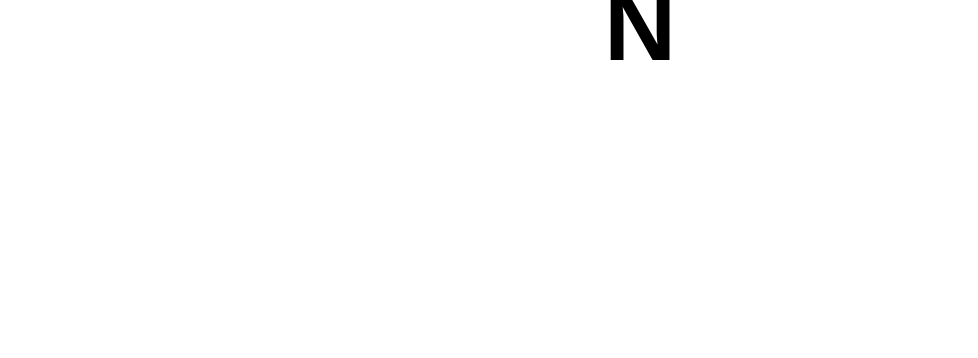
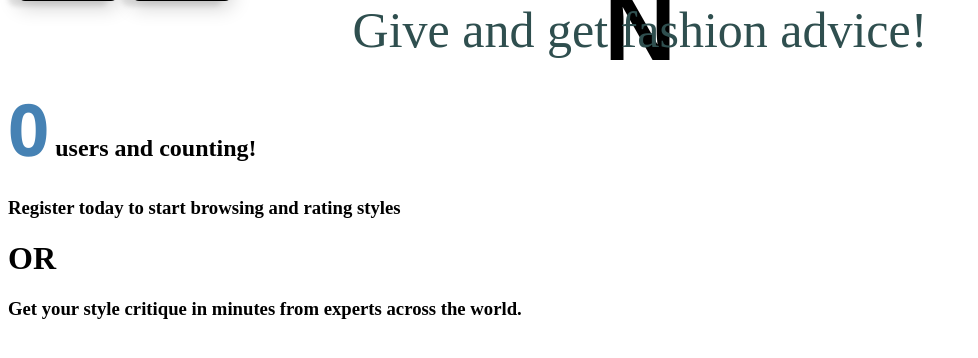
Before and after one commit to BenSztukowski/NStyle, a plain HTML site: page index.html in a window 1280 px wide. Shown: the whole page, without its empty margins (0-978 px from the left). Drawn offline with Linux system fonts and the light colour scheme.

Commit message:
altered page design

```diff
--- a/index.html
+++ b/index.html
@@ -10,10 +10,14 @@
 <body>
     <h1 class="bigN" >N</h1>
     <h1 class="logo">Style</h1>
+    <hr>
     <button class="nav">Login</button>
     <button class="nav">Register</button>
-    <button class="nav">Search</button>
-    <hr>
+    <p id="description">Give and get fashion advice!</p>
+    <h2><span class="counter">0</span> users and counting!</h2>
+        <h3>Register today to start browsing and rating styles</h3>
+        <h1>OR</h1>
+        <h3>Get your style critique in minutes from experts across the world.</h3>
+</body>
 
-</body>
 </html>
--- a/styles.css
+++ b/styles.css
@@ -13,25 +13,37 @@
     text-align: center;
     display: flex;
     justify-content: center;
-    margin-bottom: -60px;
+    /* margin-bottom: -60px; */
 }
 
 .nav {
     font-family: 'Trebuchet MS', 'Lucida Sans Unicode', 'Lucida Grande', 'Lucida Sans', Arial, sans-serif;
     font-size: large;
     width: 100px;
-    height: 100px;
+    height: 40px;
     padding: 5px;
-    border-radius: 50px;
+    border-radius: 7px;
     background-color: gold;
-    display:inline-block;
-    justify-content: space-between;
-    margin-top: -40px;
+    display: inline-block;
     margin-left: 10px;
     text-align: center;
-    box-shadow: -10px 0px 5px 0 rgba(0,0,0,0.2), 0 6px 20px 0 rgba(0,0,0,0.19);
+    box-shadow: -10px 5px 5px 0 rgba(0,0,0,0.1), 0 6px 20px 0 rgba(0,0,0,0.19);
 }
 
 .nav:hover {
     background-color:springgreen;
 }
+
+#description {
+    text-align: center;
+    font-size: 50px;
+    margin: 0 auto;
+    width: 80%;
+    color: darkslategray;
+}
+
+.counter {
+    font-size: 3em;
+    font-family: 'Segoe UI', Tahoma, Geneva, Verdana, sans-serif;
+    color: steelblue;
+}
```
